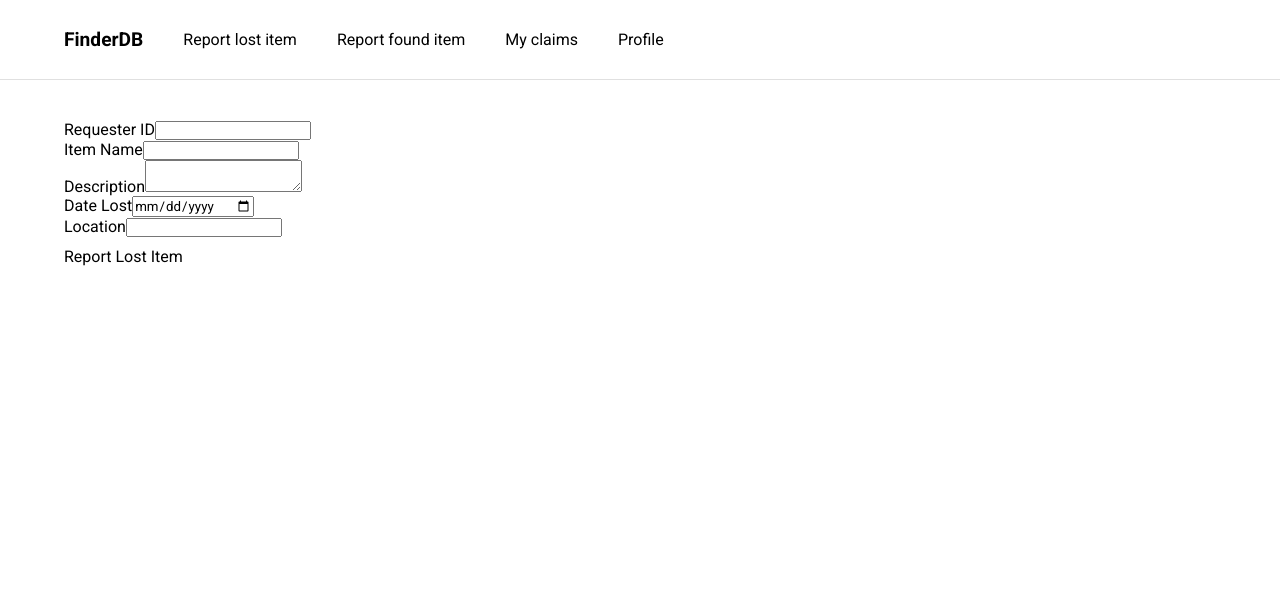
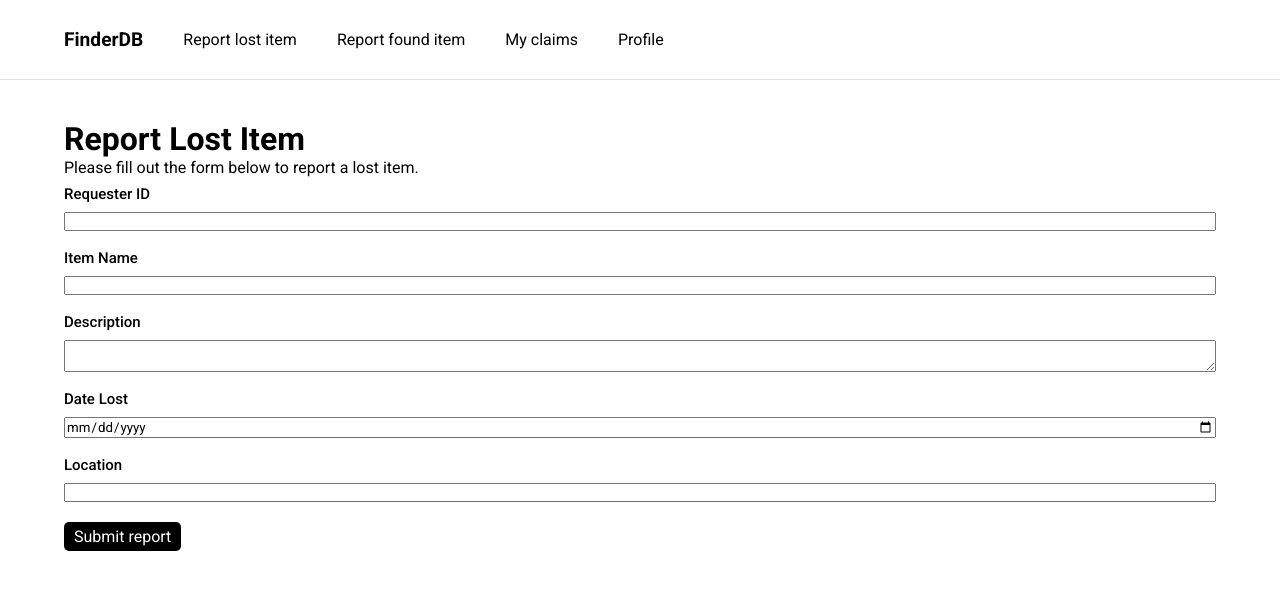
Before and after one commit to A-Ravioli/FinderDB, a React (Vite) app in the folder frontend/: page /report-lost-item in a window 1280 px wide. Shown: the top 590 px of the page. Built offline with nearby package versions, Linux system fonts and the light colour scheme.

Commit message:
Finally completed lost request form

```diff
--- a/frontend/src/pages/ReportLostItemForm/ReportLostItemForm.jsx
+++ b/frontend/src/pages/ReportLostItemForm/ReportLostItemForm.jsx
@@ -40,43 +40,47 @@ function ReportLostItemForm() {
     };
 
     return (
+        <>
+            <h1>Report Lost Item</h1>
+            <p>Please fill out the form below to report a lost item.</p>
         <Form.Root className="FormRoot" onSubmit={handleSubmit}>
-            <Form.Field className="FormField" name="Requester_ID">
-                <Form.Label className="FormLabel">Requester ID</Form.Label>
+            <Form.Field className={ReportLostItemFormCSS["FormField"]} name="Requester_ID">
+                <Form.Label className={ReportLostItemFormCSS["FormLabel"]}>Requester ID</Form.Label>
                 <Form.Control asChild>
                     <input className="Input" type="text" value={formData.Requester_ID} onChange={handleChange} name="Requester_ID" required />
                 </Form.Control>
             </Form.Field>
-            <Form.Field className="FormField" name="ItemName">
-                <Form.Label className="FormLabel">Item Name</Form.Label>
+            <Form.Field className={ReportLostItemFormCSS["FormField"]} name="ItemName">
+                <Form.Label className={ReportLostItemFormCSS["FormLabel"]}>Item Name</Form.Label>
                 <Form.Control asChild>
                     <input className="Input" type="text" value={formData.ItemName} onChange={handleChange} name="ItemName" required />
                 </Form.Control>
             </Form.Field>
-            <Form.Field className="FormField" name="Description">
-                <Form.Label className="FormLabel">Description</Form.Label>
+            <Form.Field className={ReportLostItemFormCSS["FormField"]} name="Description">
+                <Form.Label className={ReportLostItemFormCSS["FormLabel"]}>Description</Form.Label>
                 <Form.Control asChild>
                     <textarea className="Textarea" value={formData.Description} onChange={handleChange} name="Description" required />
                 </Form.Control>
             </Form.Field>
-            <Form.Field className="FormField" name="DateLost">
-                <Form.Label className="FormLabel">Date Lost</Form.Label>
+            <Form.Field className={ReportLostItemFormCSS["FormField"]} name="DateLost">
+                <Form.Label className={ReportLostItemFormCSS["FormLabel"]}>Date Lost</Form.Label>
                 <Form.Control asChild>
                     <input className="Input" type="date" value={formData.DateLost} onChange={handleChange} name="DateLost" required />
                 </Form.Control>
             </Form.Field>
-            <Form.Field className="FormField" name="Location">
-                <Form.Label className="FormLabel">Location</Form.Label>
+            <Form.Field className={ReportLostItemFormCSS["FormField"]} name="Location">
+                <Form.Label className={ReportLostItemFormCSS["FormLabel"]}>Location</Form.Label>
                 <Form.Control asChild>
                     <input className="Input" type="text" value={formData.Location} onChange={handleChange} name="Location" required />
                 </Form.Control>
             </Form.Field>
             <Form.Submit asChild>
-                <button className="Button" style={{ marginTop: 10 }}>
-                    Report Lost Item
-                </button>
-            </Form.Submit>
+          <button className="btn-style" style={{ marginTop: 10 }}>
+            Submit report
+          </button>
+        </Form.Submit>
         </Form.Root>
+        </>
     );
 }
 
--- a/frontend/src/pages/ReportLostItemForm/ReportLostItemForm.module.css
+++ b/frontend/src/pages/ReportLostItemForm/ReportLostItemForm.module.css
@@ -1,29 +1,22 @@
-.reportForm {
-    display: flex;
-    flex-direction: column;
-    max-width: 300px;
-    margin: auto;
-    padding: 20px;
-    box-shadow: 0 0 10px rgba(0, 0, 0, 0.1);
+.FormField {
+    display: grid;
+    margin-bottom: 10px;
 }
 
-.reportForm input,
-.reportForm textarea {
-    margin-bottom: 10px;
-    padding: 8px;
-    border: 1px solid #ccc;
-    border-radius: 4px;
+.FormLabel {
+    font-size: 15px;
+    font-weight: 500;
+    line-height: 35px;
 }
 
-.reportForm button {
-    background-color: #007bff;
+.FormMessage {
+    font-size: 13px;
     color: white;
-    padding: 10px;
-    border: none;
-    border-radius: 4px;
-    cursor: pointer;
+    opacity: 0.8;
 }
 
-.reportForm button:hover {
-    background-color: #0056b3;
+.FormMessage {
+    font-size: 13px;
+    color: red;
+    margin-left: 10px;
 }
```
